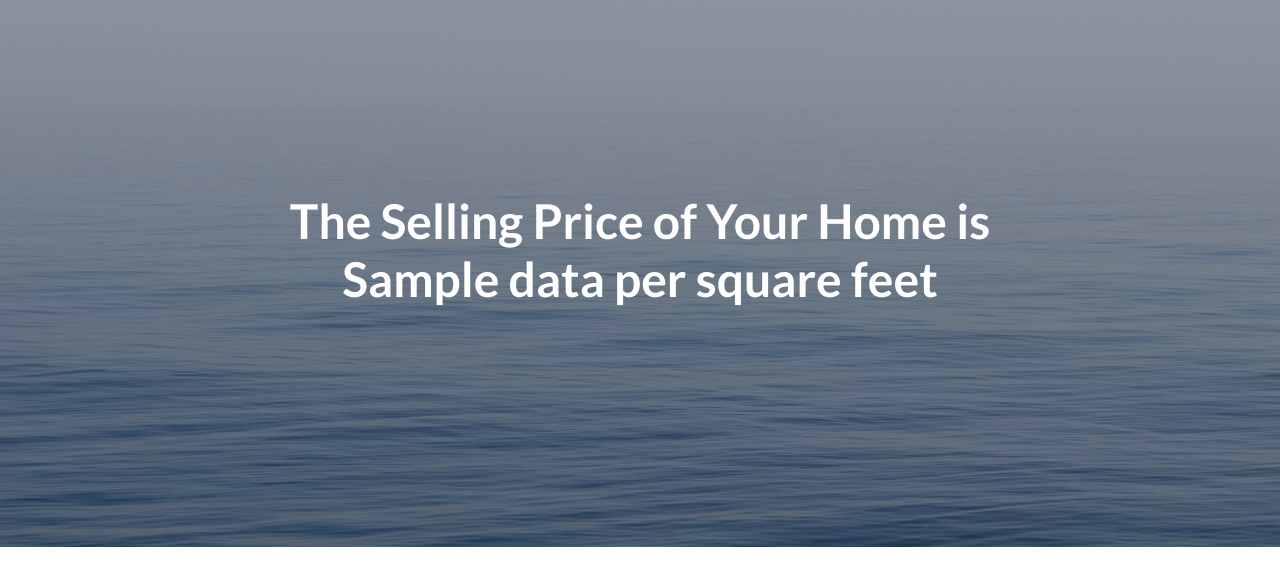
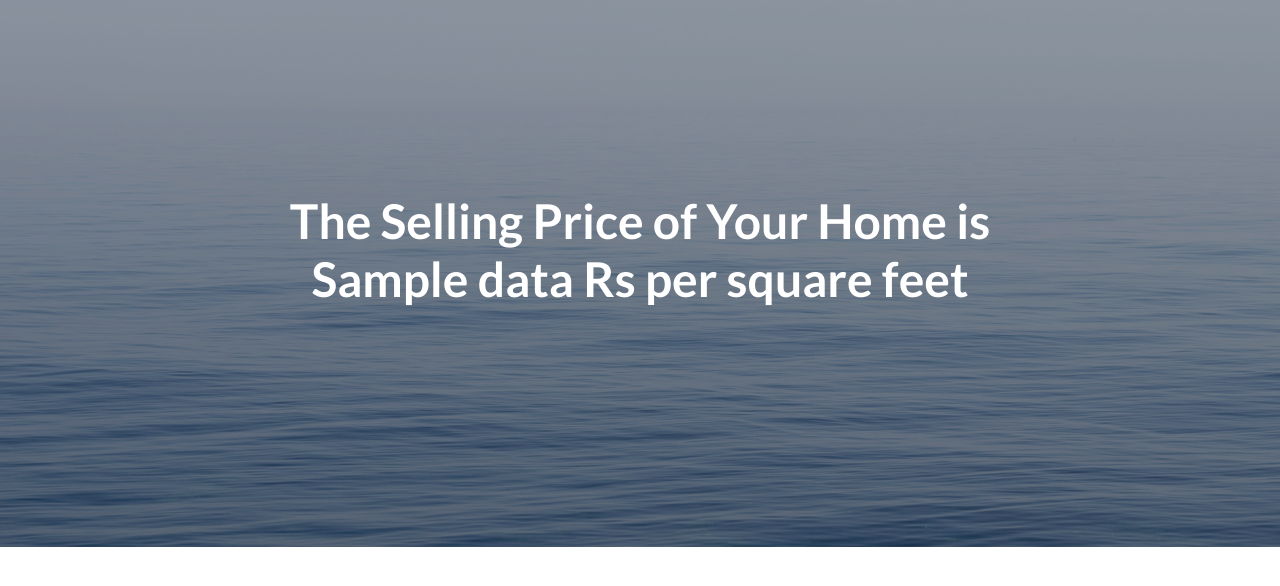
Before and after one commit to Vignesh1399/House-Price-Prediction, a Django app: template templates/show_prediction.html in a window 1280 px wide. Shown: the part 54-640 px from the top of the page. Run offline with Django 3.2, Linux system fonts and the light colour scheme; the template is opened without the code that fills it: most values are stand-ins (such as "Sample title", 1, 10 or a date in 2020); some libraries are stand-ins or nearby versions.

Commit message:
Changed Result Page

```diff
--- a/real_estate_prediction/settings.py
+++ b/real_estate_prediction/settings.py
@@ -26,7 +26,7 @@ SECRET_KEY = '-y$o*8h22i)f+5kom&9x^_su$_ofm-1wir@lncp7l(mo==5ws='
 # SECURITY WARNING: don't run with debug turned on in production!
 DEBUG = True
 
-ALLOWED_HOSTS = []
+ALLOWED_HOSTS = [ 'vigneshrc.pythonanywhere.com', ]
 
 
 # Application definition
--- a/templates/show_prediction.html
+++ b/templates/show_prediction.html
@@ -42,7 +42,7 @@
     <div class="container">
       <div class="row">
         <div class="col-xl-9 mx-auto">
-          <h1 class="mb-5">The Selling Price of Your Home is {{ data }} per square feet</h1>
+          <h1 class="mb-5">The Selling Price of Your Home is {{ data }} Rs per square feet</h1>
         </div>
       </div>
     </div>
```
